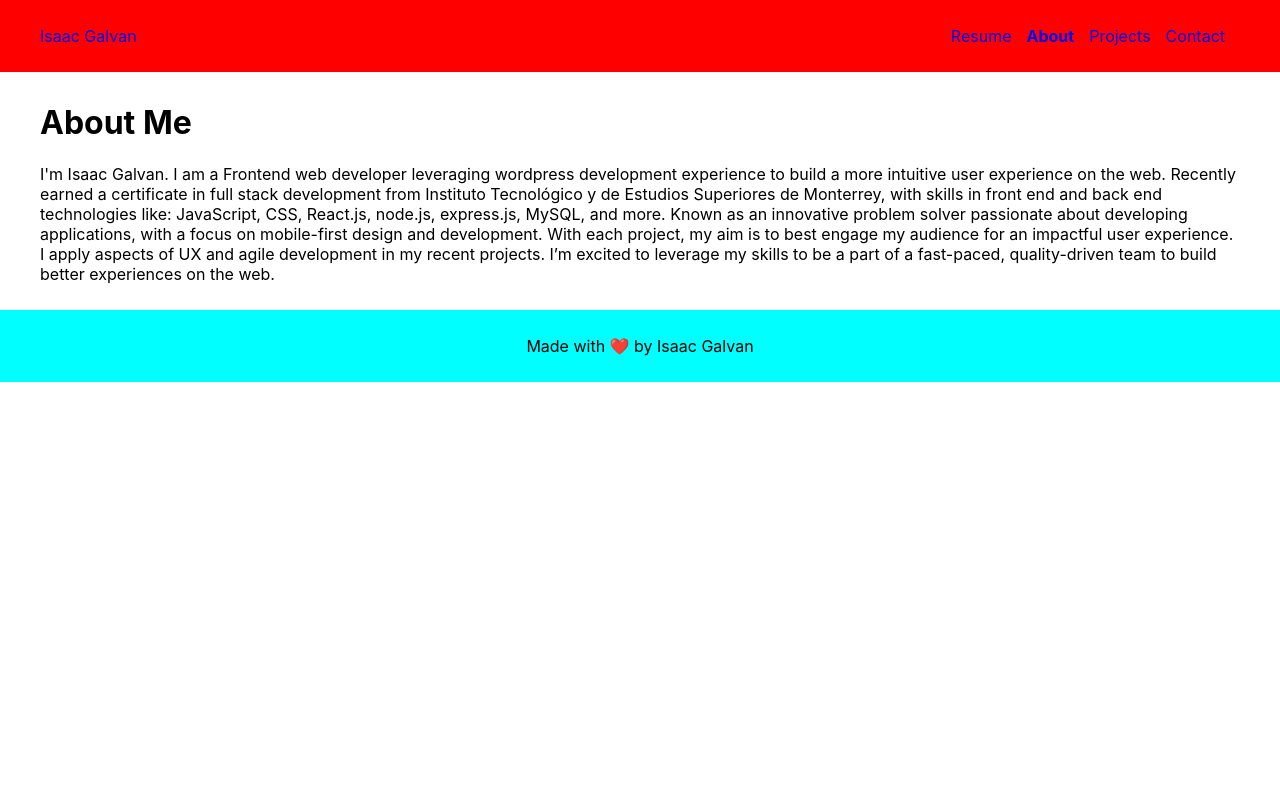
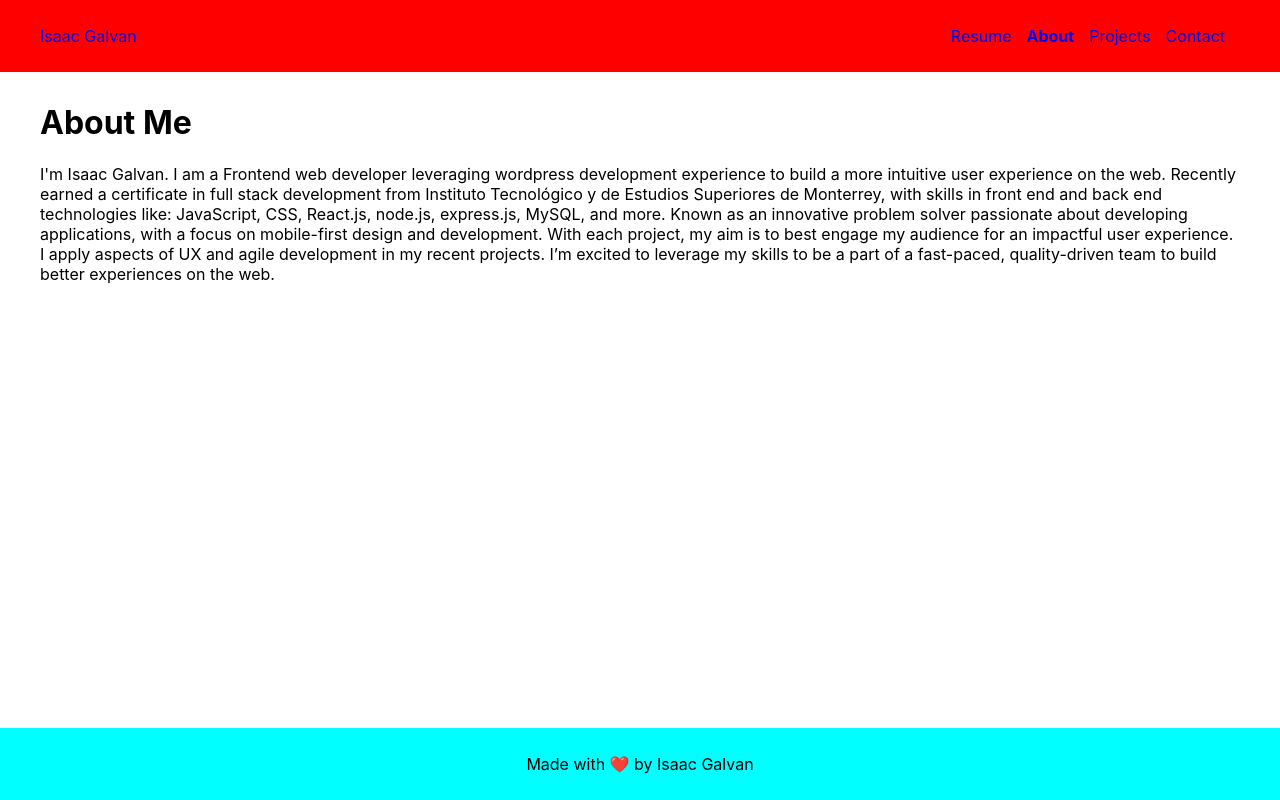
Before and after one commit to isaacgalvan10/react-portfolio, a React (Create React App) app: page / in a window 1280 px wide. Built offline with nearby package versions, Linux system fonts and the light colour scheme.

Commit message:
adding some styles and contact form

```diff
--- a/src/App.css
+++ b/src/App.css
@@ -1,4 +1,10 @@
+.wrapper {
+  width: 100%;
+}
+
 .container {
+  max-width: 1640px;
+  margin: 0 auto;
   padding: 10px 40px;
 }
 
--- a/src/components/Footer.jsx
+++ b/src/components/Footer.jsx
@@ -1,7 +1,12 @@
 const Footer = () => {
+  const style = {
+    marginTop: 'auto',
+  };
   return (
-    <footer className="container">
-      <p>Made with ❤️ by Isaac Galvan</p>
+    <footer className="wrapper" style={style}>
+      <div className="container">
+        <p>Made with ❤️ by Isaac Galvan</p>
+      </div>
     </footer>
   );
 };
--- a/src/components/Header.jsx
+++ b/src/components/Header.jsx
@@ -1,7 +1,8 @@
 import './styles/Header.css';
 const Header = ({ currentPage, handlePageChange }) => {
   return (
-    <nav>
+    <div className="wrapper nav__bg">
+      <nav className="container">
         <a className="nav__item" href="#about">
           Isaac Galvan
         </a>
@@ -50,6 +51,7 @@ const Header = ({ currentPage, handlePageChange }) => {
           </li>
         </ul>
       </nav>
+    </div>
   );
 };
 
--- a/src/components/Navigation.jsx
+++ b/src/components/Navigation.jsx
@@ -20,8 +20,15 @@ const Navigation = () => {
 
   const handlePageChange = (page) => setCurrentPage(page);
 
+  const style = {
+    display: 'flex',
+    minHeight: '100vh',
+    flexDirection: 'column',
+    justifyContent: 'flex-start',
+  };
+
   return (
-    <div>
+    <div style={style}>
       <Header currentPage={currentPage} handlePageChange={handlePageChange} />
       {renderPage()}
       <Footer />
--- a/src/components/pages/Contact.jsx
+++ b/src/components/pages/Contact.jsx
@@ -2,6 +2,28 @@ const Contact = () => {
   return (
     <div className="container">
       <h1>Contact</h1>
+      <div className="form__container">
+        <form
+          action="mailto:galvan1522@gmail.com"
+          method="POST"
+          encType="text/plain"
+          name="ContactFrom"
+        >
+          <label htmlFor="name">Name:</label>
+          <br />
+          <input type="text" id="name" name="name" required />
+          <br />
+          <label htmlFor="email">Email:</label>
+          <br />
+          <input type="email" id="email" name="email" required />
+          <br />
+          <label htmlFor="message">Message:</label>
+          <br />
+          <textarea name="message" id="message" />
+          <br />
+          <input type="submit" value="Submit" />
+        </form>
+      </div>
     </div>
   );
 };
--- a/src/components/styles/Header.css
+++ b/src/components/styles/Header.css
@@ -1,6 +1,8 @@
+.nav__bg {
+  background-color: red;
+}
+
 nav {
-  background-color: red;
-  padding: 10px 40px;
   display: -webkit-box;
   display: -ms-flexbox;
   display: flex;
--- a/src/components/styles/Header.scss
+++ b/src/components/styles/Header.scss
@@ -1,6 +1,8 @@
+.nav__bg {
+  background-color: red;
+}
+
 nav {
-  background-color: red;
-  padding: 10px 40px;
   display: flex;
   justify-content: space-between;
   align-items: center;
```
Also changed, not shown: 1 other file (tests, documents, lock files or other folders). Lines whose indentation alone changed are shown as unchanged.
